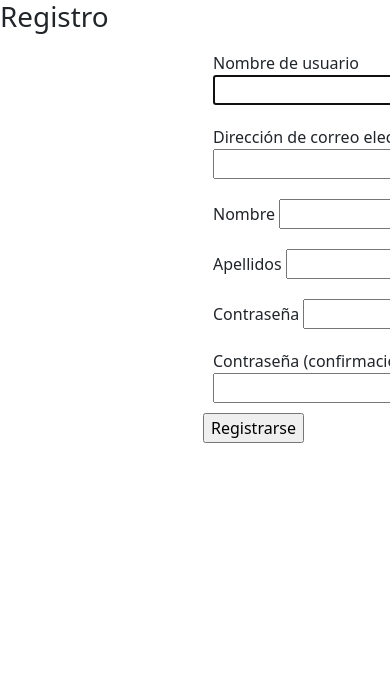
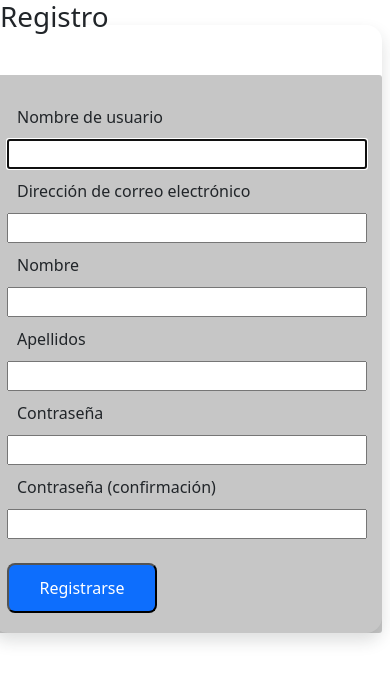
Before and after one commit to FlorAguirre/BlogPasteleria, a Django app: page /register/ in a window 390 px wide; the page is wider, and only the part inside the window is pictured. Shown: the top 683 px of that part. Run offline with Django 4.2, Linux system fonts and the light colour scheme; some libraries are stand-ins or nearby versions.

Commit message:
Agregando estilos al nav

```diff
--- a/mainapp/static/css/styles.css
+++ b/mainapp/static/css/styles.css
@@ -1,6 +1,7 @@
 *{
   text-decoration: none !important;
   list-style: none;
+
 
 }
 .form-control-dark {
@@ -289,10 +290,35 @@ background-repeat: no-repeat;
 }
 
 .form-register{
-  margin-left: 50%;
-  margin-right: 50%;
+  width: 100%;
+  max-width: 400px;
+  margin: 0 auto;
+  display: flex;
+  flex-direction: column;
+  justify-content: center;
+  align-items: left;
+  margin-top: 50px;
+  border: 3px ;
+  background-color: #5555;
+  border-radius: 3px;
+  padding: 20px;
+  padding-left: 15px;
+  padding-right: 15px;
 
-  align-items: center;
+}
+
+.input-register{
+  height: 50px;
+  width:150px;
+  border-radius: var(--bs-border-radius-lg)!important;
+  color: #fff;
+  background-color: #0d6efd;
+}
+
+
+
+.label-register{
+  padding:10px;
 }
 
 .label{
@@ -318,3 +344,11 @@ background-repeat: no-repeat;
 .bg-color{
   background-color: #5555;
 }
+
+ul li a.active{
+  display: block;
+  background-color: #0d6efd !important;
+  color:white;
+  padding:10px;
+
+}
--- a/mainapp/templates/users/editarPerfil.html
+++ b/mainapp/templates/users/editarPerfil.html
@@ -9,7 +9,8 @@
     <h1>De {{user}}</h1>
 
 
-    <form action="" method="POST">{% csrf_token %}
+    <form action="" method="POST">
+        {% csrf_token %}
 
         <!-- Acá está la magia de Django-->
 
--- a/mainapp/templates/users/register.html
+++ b/mainapp/templates/users/register.html
@@ -34,22 +34,24 @@
 
     {{register_form.errors}}
 
-    <form method = "POST" action = "" class="row g-3">
+    <form method = "POST" action = "" class="row g-3 modal-content rounded-4 shadow">
          {% csrf_token %}
 
          {% comment %} {{register_form.as_p}} {% endcomment %}
         <div class="form-register " >
          {% for field in register_form %}
-         <div class = "col-md-6 label">
-            <label>{{field.label}}</label>
+
+            <label class="label-register">{{field.label}}</label>
             {{field}}
-         </div>
+
          {% endfor%}
 
-       <div class = "col-md-6">
-         <input type = "submit" value ="Registrarse"/>
-       </div>
+
+         <br>
+
+        <input class = "input-register" type = "submit" value ="Registrarse"/>
       </div>
+
     </form>
 
 
--- a/mainapp/urls.py
+++ b/mainapp/urls.py
@@ -7,5 +7,7 @@ urlpatterns = [
     path('inicio/', views.index, name = 'inicio'),
     path('register/', views.register_page, name = 'register'),
     path('logout/', views.logout_user, name = 'logout'),
+    path('editar-perfil/', views.editarPerfil, name = 'editar_perfil'),
+
 
 ]
--- a/mainapp/views.py
+++ b/mainapp/views.py
@@ -36,6 +36,7 @@ def register_page(request):
             messages.success(request, "Se ha registrado correctamente")
 
         return redirect('register')
+
 
     return render(request,'users/register.html',{
         'title' : 'Registro',
@@ -81,7 +82,7 @@ def editarPerfil(request):
             usuario.last_name = informacion['last_name']
             usuario.first_name = informacion['first_name']
             usuario.save()
-            messages.success(request, "Se ha")
+            messages.success(request, "Se ha modificado el usuario correctamente")
             return render(request, "mainapp/index.html")
     else:
            # Obtener el objeto User actual y pasarlo como instancia del formulario
```
Also changed, not shown: mainapp/templates/layouts/layout.html (+13 -2 lines), mainapp/templates/users/login.html (+4 -4 lines), db.sqlite3.
